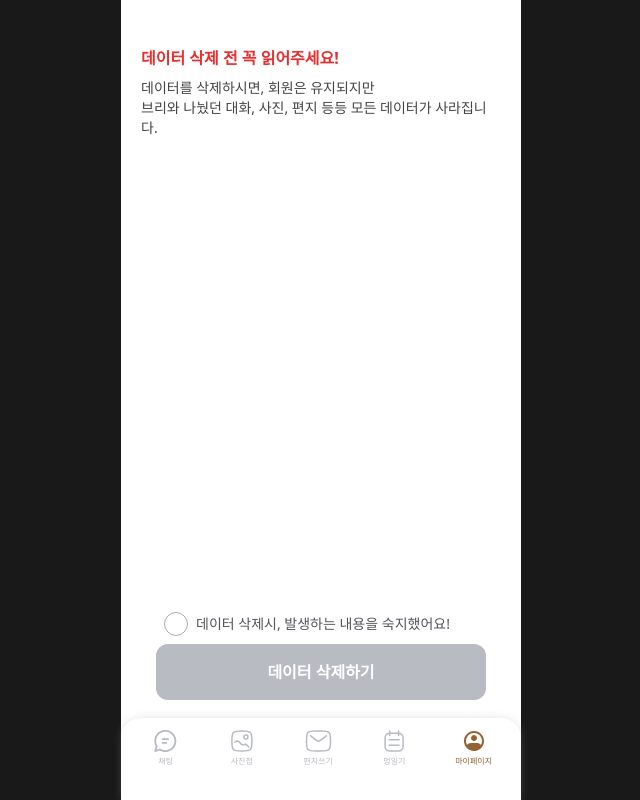
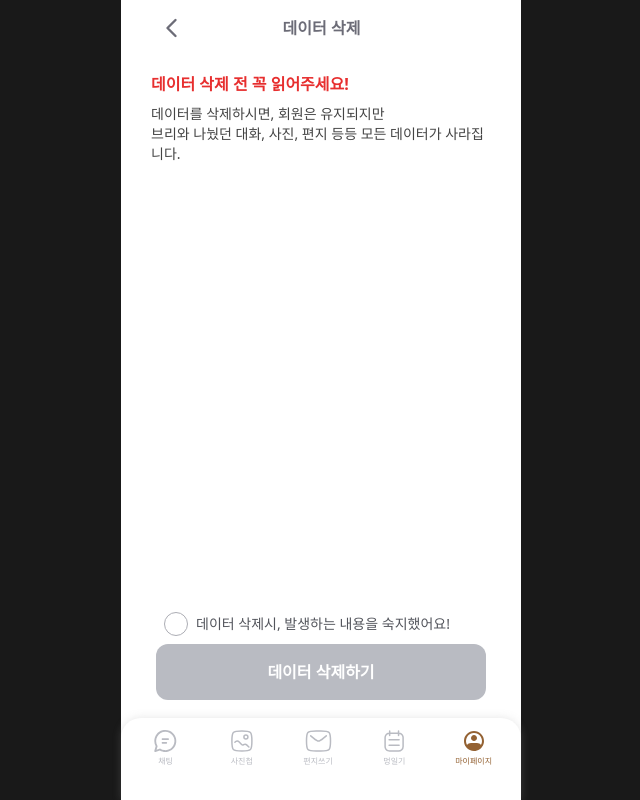
Before and after one commit to JJHyeok13/Rememmung_Mobile, a React (Vite) app: page /deletedata in a window 1280 px wide. Shown: the whole page, without its empty margins (319-959 px from the left). Built offline with nearby package versions, Linux system fonts and the light colour scheme; no server answers; the HTML template or start-up script is replaced by a standard one; what recoil-persist would draw is missing.

Commit message:
feat: 마이페이지 이전버튼 생성

```diff
--- /dev/null
+++ b/src/layout/backNav/backNav.tsx
@@ -0,0 +1,23 @@
+import React from "react";
+
+import BackButton from "@assets/backButton.svg";
+
+interface BackNavProps {
+  title: string;
+}
+
+const BackNav: React.FC<BackNavProps> = ({ title }) => {
+  const handleBack = () => {
+    history.back();
+  };
+
+  return (
+    <div className="flex flex-row items-center justify-between mb-6">
+      <img src={BackButton} onClick={handleBack} />
+      <div className="font-semibold text-base text-[#6C6C77]">{title}</div>
+      <div className="w-10" />
+    </div>
+  );
+};
+
+export default BackNav;
--- a/src/pages/myPage/deleteDataPage.tsx
+++ b/src/pages/myPage/deleteDataPage.tsx
@@ -4,6 +4,7 @@ import DeleteModal from "@components/myPage/deleteModal/deleteModal";
 
 import NotSelectedRadio from "@assets/myPage/notSelectedRadio.svg";
 import SelectedRadio from "@assets/myPage/selectedRadio.svg";
+import BackNav from "@layout/backNav/backNav";
 
 const DeleteDataPage: React.FC = () => {
   const [isChecked, setIsChecked] = useState<boolean>(false);
@@ -23,8 +24,9 @@ const DeleteDataPage: React.FC = () => {
 
   return (
     <>
-      <div className="flex flex-col pt-[46px] px-5 pb-[100px] h-[100vh] justify-between">
+      <div className="flex flex-col pt-2 px-[30px] pb-[100px] h-[100vh] justify-between">
         <div>
+          <BackNav title="데이터 삭제" />
           <div className="text-[#E72F2F] font-semibold text-base mb-2">
             데이터 삭제 전 꼭 읽어주세요!
           </div>
--- a/src/pages/myPage/deleteMemberPage.tsx
+++ b/src/pages/myPage/deleteMemberPage.tsx
@@ -4,6 +4,7 @@ import DeleteModal from "@components/myPage/deleteModal/deleteModal";
 
 import NotSelectedRadio from "@assets/myPage/notSelectedRadio.svg";
 import SelectedRadio from "@assets/myPage/selectedRadio.svg";
+import BackNav from "@layout/backNav/backNav";
 
 const DeleteMemberPage: React.FC = () => {
   const [isChecked, setIsChecked] = useState<boolean>(false);
@@ -23,8 +24,9 @@ const DeleteMemberPage: React.FC = () => {
 
   return (
     <>
-      <div className="flex flex-col pt-[46px] px-5 pb-[100px] h-[100vh] justify-between">
+      <div className="flex flex-col pt-2 px-[30px] pb-[100px] h-[100vh] justify-between">
         <div>
+          <BackNav title="회원탈퇴" />
           <div className="text-[#E72F2F] font-semibold text-base mb-2">
             탈퇴 전 꼭 확인해주세요!
           </div>
```
Also changed, not shown: src/assets/backButton.svg (added).
